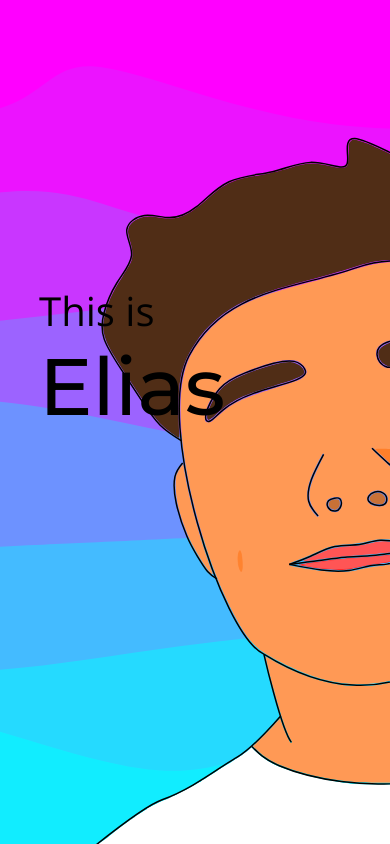
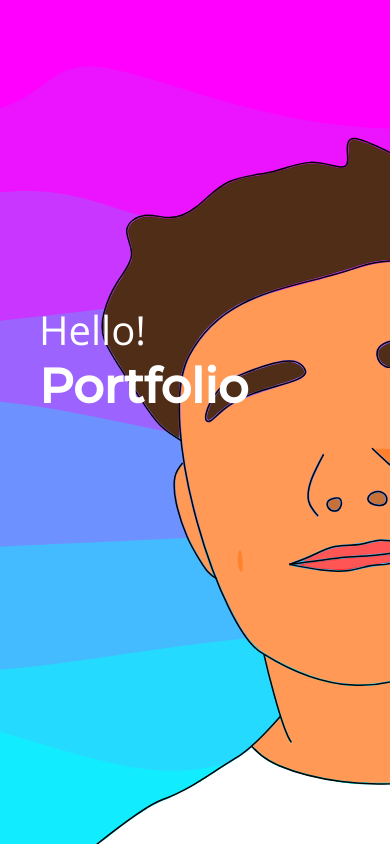
Before and after one commit to ellegamee/ReactPortfolio, a React (Create React App) app in the folder portfolio/: page / in a window 390 px wide. Built offline with nearby package versions, Linux system fonts and the light colour scheme.

Commit message:
Landing page finalization
Landing page will now move on. Layout and text is responsive on different devices but google nest and samsung fold.

Portfolio text is transforming with animation when hovering for a nice ux to see its a link etc.

```diff
--- a/portfolio/src/Pages/landing/landing.css
+++ b/portfolio/src/Pages/landing/landing.css
@@ -1,9 +1,25 @@
+/* Works good for most sizes
+but not for Galaxy Fold and
+google Nest where font is
+way to big.
+
+TLDR: Font to big:
+Galaxy Fold
+Google Nest*/
+
 :root {
-    --fs-600: 5rem;
+    --fs-600: 3rem;
     --fs-400: 2.5rem;
 }
 
 @media (min-width: 40em) {
+    :root {
+        --fs-600: 6rem;
+        --fs-400: 4rem;
+    }
+}
+
+@media (min-width: 60em) {
     :root {
         --fs-600: 10rem;
         --fs-400: 6rem;
@@ -32,13 +48,43 @@
 }
 
 .text__wrapper--intro {
+    cursor: default;
     font-family: OpenSans;
     font-size: var(--fs-400);
+    color: white;
 }
 
 .text__wrapper--name {
     font-family: Montserrat;
     font-size: var(--fs-600);
+    font-weight: bold;
+
+    text-decoration: none;
+    color: white;
+
+    padding-right: 10px;
+    width: max-content;
+    position: relative;
+}
+
+.text__wrapper--name::before {
+    content: "";
+    background: white;
+
+    position: absolute;
+    bottom: 6%;
+    left: 0;
+
+    width: 100%;
+    height: 8%;
+
+    transform: scaleX(0);
+    transform-origin: left;
+    transition: all 350ms ease-in-out;
+}
+
+.text__wrapper--name:hover::before {
+    transform: scaleX(1);
 }
 
 p {
--- a/portfolio/src/Pages/landing/landing.jsx
+++ b/portfolio/src/Pages/landing/landing.jsx
@@ -1,12 +1,16 @@
 import React from "react"
+import { Link } from 'react-router-dom'
 import "./landing.css"
 
 export default function Landing() {
+    const intro_text = "Hello!"
+    const name_text = "Portfolio"
+
     return (
         <div className="landing__background">
             <div className="text__wrapper">
-                <p className="text__wrapper--intro">This is</p>
-                <p className="text__wrapper--name">Elias</p>
+                <p className="text__wrapper--intro">{intro_text}</p>
+                <Link to="/home" className="text__wrapper--name">{name_text}</Link>
             </div>
         </div>
     )
```
